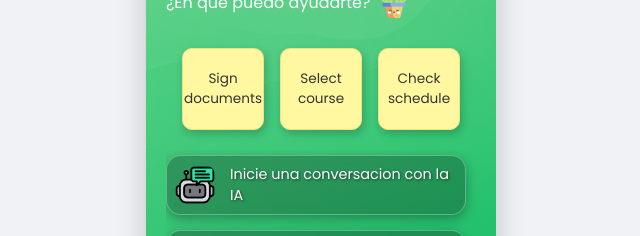
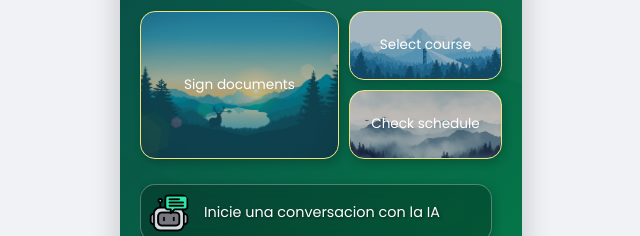
Before and after one commit to IsaiasdelaBarra/Chatbot---Node.js---Express, a website: page public/index.html in a window 1280 px wide. Shown: the part 267-503 px from the top of the page, without its empty margins (319-959 px from the left). Drawn offline with Linux system fonts and the light colour scheme.

Commit message:
Interfaz de usuario actualizada y cambios menores

```diff
--- a/public/index.html
+++ b/public/index.html
@@ -91,6 +91,10 @@
             />
             <p>Consulte con la IA mediante microfono</p>
           </div>
+          <div class="option-card" id="btn-leyes">
+            <img src="iconos/Leyes.png" alt="Leyes" class="option-icon" />
+            <p>Consulta las leyes disponibles</p>
+          </div>
           <div class="option-card" id="btn-whatsapp">
             <img src="iconos/whatsapp.png" alt="WhatsApp" class="option-icon" />
             <p>Dirigete a nuestro grupo de whatsapp</p>
@@ -99,10 +103,7 @@
             <img src="iconos/gmail.png" alt="Correo" class="option-icon" />
             <p>Manda un correo electronico</p>
           </div>
-          <div class="option-card" id="btn-leyes">
-            <img src="iconos/document.png" alt="Leyes" class="option-icon" />
-            <p>Consulta las leyes disponibles</p>
-          </div>
+
         </div>
       </div>
 
--- a/public/styles.css
+++ b/public/styles.css
@@ -25,9 +25,9 @@ body {
 }
 
 .app-container {
-    width: 350px;
-    height: 500px;
-    background: url("iconos/Green-Background-New.png");
+    width: 402px;
+    height: 575px;
+    background: url("iconos/Shiny\ Overlay.svg");
     background-size: cover;
     background-position: center;
     border-radius: 20px;
@@ -38,8 +38,8 @@ body {
     flex-direction: column;
     position: absolute;
     overflow: hidden; /* 🔥 Evita que los contenedores se salgan o “corten” */
-    min-width: 331px;
-    min-height: 438px;
+    min-width: 354px;
+    min-height: 501px;
 }
 
 header {
@@ -124,6 +124,8 @@ main {
     flex-grow: 1;
     display: flex;
     flex-direction: column;
+
+    justify-content: space-between;
 }
 
 
@@ -138,6 +140,8 @@ main {
   /* El padding-right es clave para dar espacio a la barra, si no hay padding,
      la barra se pegará al borde del contenedor y puede verse mal. */
   padding-right: 10px; /* Añade espacio para la scrollbar */
+
+  margin-top: auto;
 
   /* ---------------------------------------------------- */
   /* --- PERSONALIZACIÓN DEL SCROLLBAR (CHROME, SAFARI, EDGE) --- */
@@ -246,46 +250,80 @@ main {
 /* --------------------- */
 
 
-
-
-
 .pin-notes-container {
-  display: flex;
-  flex-wrap: nowrap;
-  justify-content: space-evenly; /* 💡 distribuye el espacio de forma igual entre y alrededor de las notas */
-  align-items: center;
+  display: grid;
+  grid-template-columns: 1.3fr 1fr; /* Columna izquierda más ancha */
+  grid-template-rows: 1fr 1fr; /* Dos filas iguales */
+  gap: 10px;
+  width: 100%;
   margin-bottom: 20px;
-  transition: all 0.3s ease;
-  width: 100%;
 }
 
+/* --- Estilo general de cada nota --- */
 .pin-note {
-  background: #fff8a1;
+  position: relative;
   border: 1px solid #f2e17c;
-  padding: 10px;
-  width: 60px;
-  height: 60px;
-  border-radius: 10px;
-  box-shadow: 2px 4px 8px rgba(0,0,0,0.2);
-  cursor: pointer;
+  border-radius: 15px;
+  box-shadow: 2px 4px 8px rgba(0, 0, 0, 0.2);
   display: flex;
   align-items: center;
   justify-content: center;
+  text-align: center;
+  cursor: pointer;
+  transition: transform 0.2s ease, box-shadow 0.3s ease;
   font-size: 0.85rem;
-  text-align: center;
-  position: relative;
-  transition: transform 0.2s ease, box-shadow 0.3s ease;
+  padding: 10px;
+  background-color: transparent;
+  overflow: hidden;
 }
 
+/* Capa semitransparente para mejorar legibilidad del texto */
+.pin-note::before {
+  content: "";
+  position: absolute;
+  inset: 0;
+  background: rgba(0, 0, 0, 0.25);
+  border-radius: 15px;
+  z-index: 0;
+}
+
+/* Texto encima del fondo */
+.pin-note p {
+  position: relative;
+  z-index: 1;
+  color: #fff;
+}
+
+/* La primera nota ocupa el alto completo de la izquierda */
+.pin-note:nth-child(1) {
+  grid-row: 1 / span 2;
+  background-image: url('iconos/Fondo1.webp');
+  background-size: cover;
+  background-position: center;
+  background-repeat: no-repeat;
+}
+
+.pin-note:nth-child(2) {
+  background-image: url('iconos/Fondo2.jpg');
+  background-size: cover;
+  background-position: center;
+  background-repeat: no-repeat;
+}
+
+.pin-note:nth-child(3) {
+  background-image: url('iconos/Fondo3.webp');
+  background-size: cover;
+  background-position: center;
+  background-repeat: no-repeat;
+}
+
+/* Efecto hover */
 .pin-note:hover {
   transform: translateY(-5px);
-  box-shadow: 4px 6px 12px rgba(0,0,0,0.3);
+  box-shadow: 4px 6px 12px rgba(0, 0, 0, 0.3);
 }
 
-
-
-
-/* Popup de la nota */
+/* --- Popup de la nota --- */
 .pin-note-popup {
   position: fixed;
   top: 50%;
@@ -320,7 +358,6 @@ main {
   font-size: 1.5rem;
   cursor: pointer;
 }
-
 
 
 
```
Also changed, not shown: public/iconos/Fondo1.webp (added), public/iconos/Fondo2.jpg (added), public/iconos/Fondo3.webp (added), public/iconos/Leyes.png (added), public/iconos/Shiny Overlay.svg (added).
